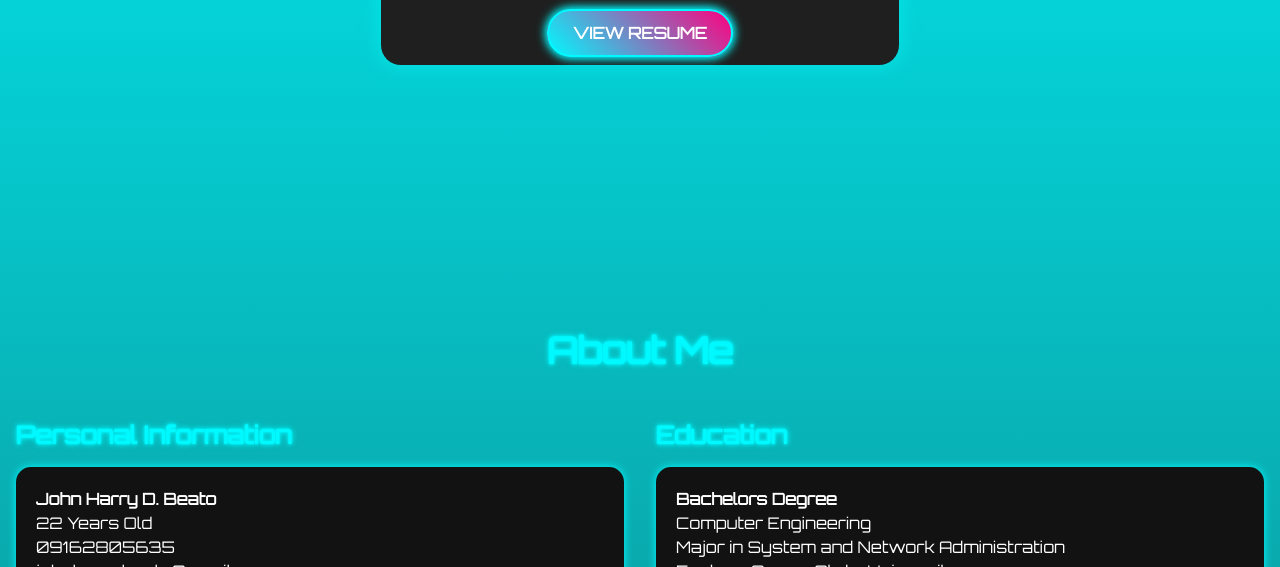
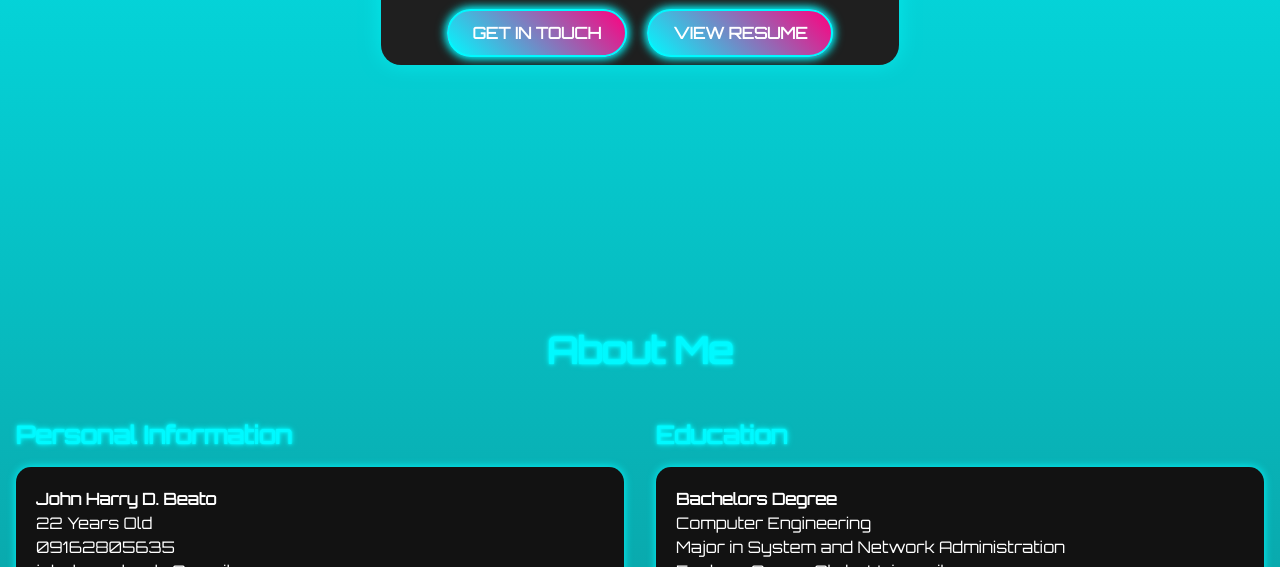
Before and after one commit to theshydreamer/TSD, a website built with Vite: page index.html in a window 1280 px wide. Shown: the part 533-1100 px from the top of the page. Built offline with nearby package versions, Linux system fonts and the light colour scheme.

Commit message:
add button

```diff
--- a/index.html
+++ b/index.html
@@ -181,6 +181,7 @@
             <h1 class="text-5xl font-bold mb-4 neon-text">John Harry Beato</h1>
             <p class="text-xl text-gray-300 font-bold">Software Developer</p>
             <div class="mt-6 space-x-4">
+                <a href="mailto:jharrycreates@gmail.com" class="neon-button" target="_blank">Get in Touch</a>
                 <a href="JohnHarryBeato - Resume.pdf" class="neon-button" target="_blank">View Resume</a>
             </div>
         </div>
```
